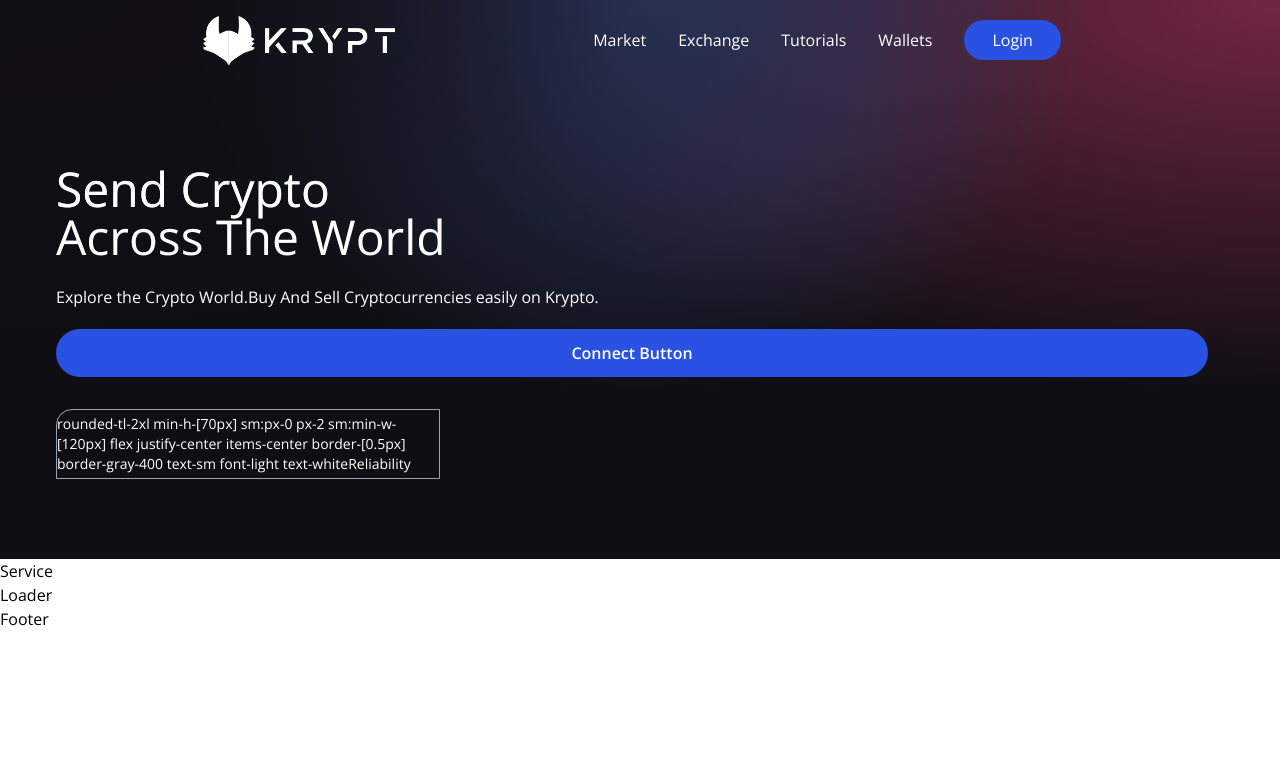
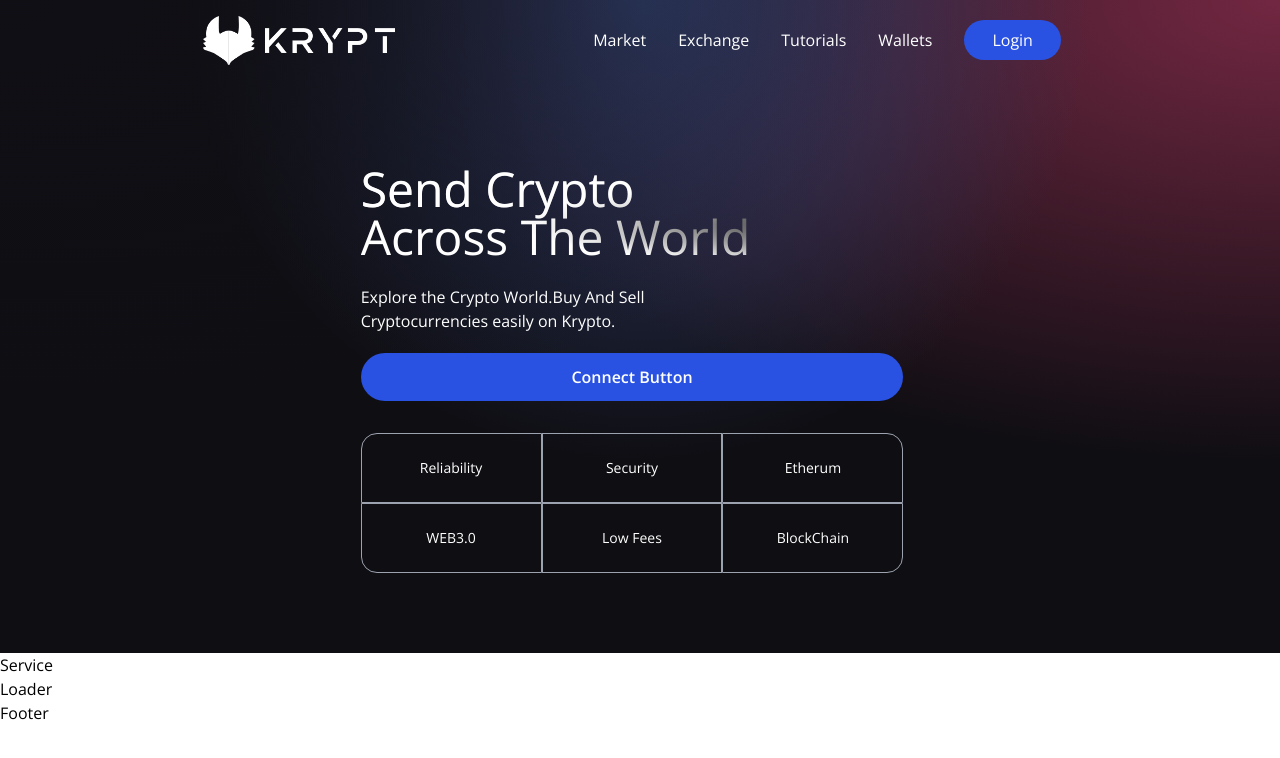
Before and after one commit to Saber1Y/Krypt, a React (Vite) app in the folder clients/: page / in a window 1280 px wide. Shown: the top 758 px of the page. Built offline with nearby package versions, Linux system fonts and the light colour scheme.

Commit message:
UPDATE: WELCOME GRID ADDED

```diff
--- a/clients/src/components/Welcome.jsx
+++ b/clients/src/components/Welcome.jsx
@@ -28,8 +28,22 @@ const Welcome = () => {
 
           <div className='grid sm:grid-cols-3 grid-cols-2 mt-3 w-full'>
             <div className={`rounded-tl-2xl ${CommonStyle}`}>
-              {`rounded-tl-2xl ${CommonStyle}`}
               Reliability
+            </div>
+            <div className={CommonStyle}>
+             Security
+            </div>
+            <div className={`rounded-tr-2xl ${CommonStyle}`}>
+              Etherum
+            </div>
+            <div className={`rounded-bl-2xl ${CommonStyle}`}>
+              WEB3.0
+            </div>
+            <div className={`rounded-tt-2xl ${CommonStyle}`}>
+              Low Fees
+            </div>
+            <div className={`rounded-br-2xl ${CommonStyle}`}>
+              BlockChain
             </div>
           </div>
 
```
